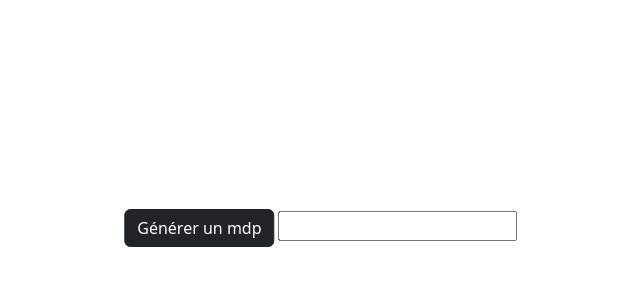
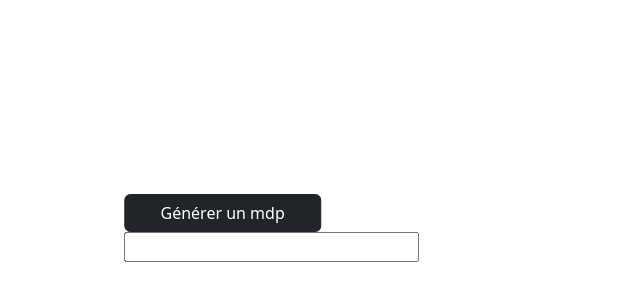
Before and after one commit to Maryam597/Password-generator, a plain HTML site: page index.html in a window 1280 px wide. Shown: the part 172-472 px from the top of the page, without its empty margins (319-959 px from the left). Drawn offline with nearby package versions, Linux system fonts and the light colour scheme.

Commit message:
Last pb to fix

```diff
--- a/index.html
+++ b/index.html
@@ -13,11 +13,9 @@
 
 
     <div class="position-absolute top-50 start-50 translate-middle">
-        <form action="">
-            <button onclick="generatePassword(event)" type="button" class="btn btn-dark">Générer un mdp</button>
-        <input type="text" name="password" id="password" >
+            <button onclick="generatePassword(event)" type="button" class="btn btn-dark w-50">Générer un mdp</button>
+        <input class="w-75 text-center" type="text" name="password" id="password" >
     </div>
-</form>
 
 
 
```
